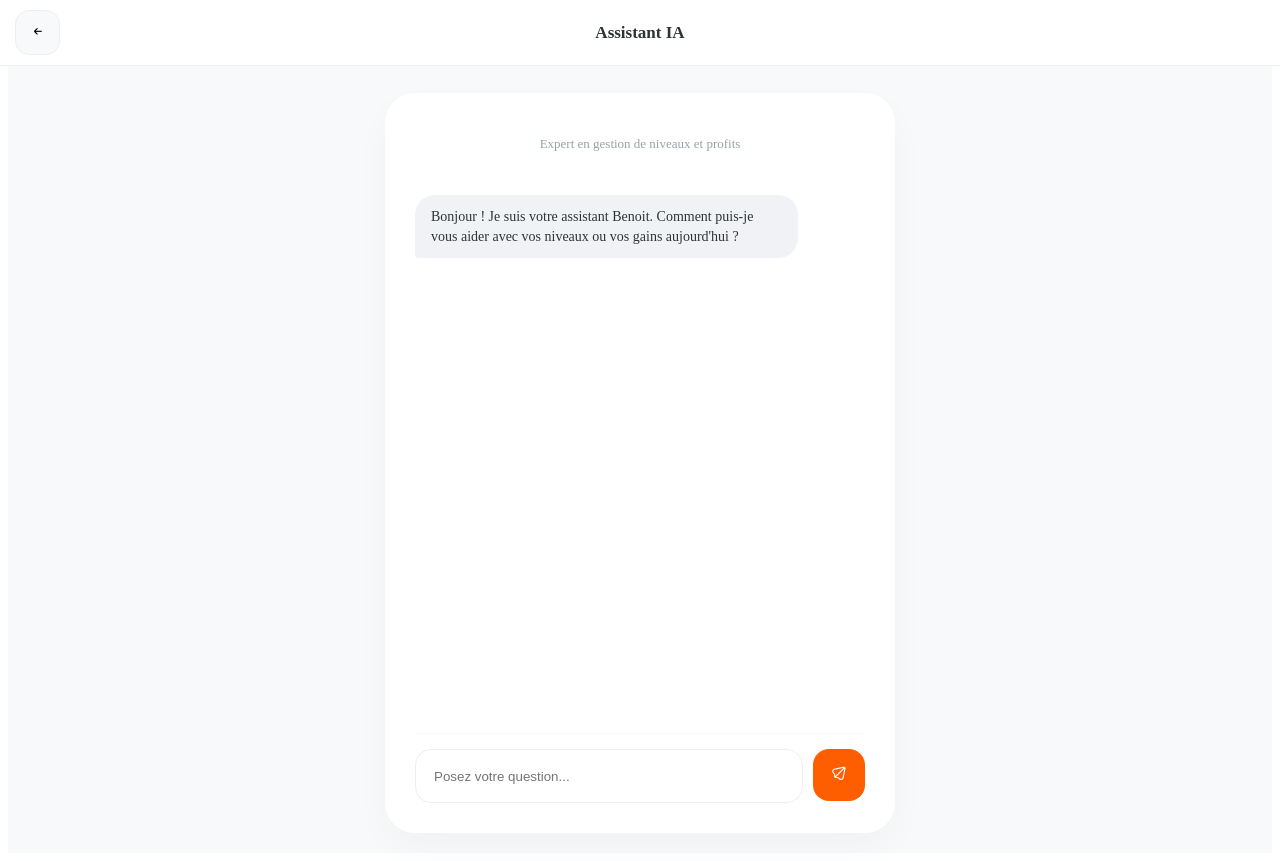
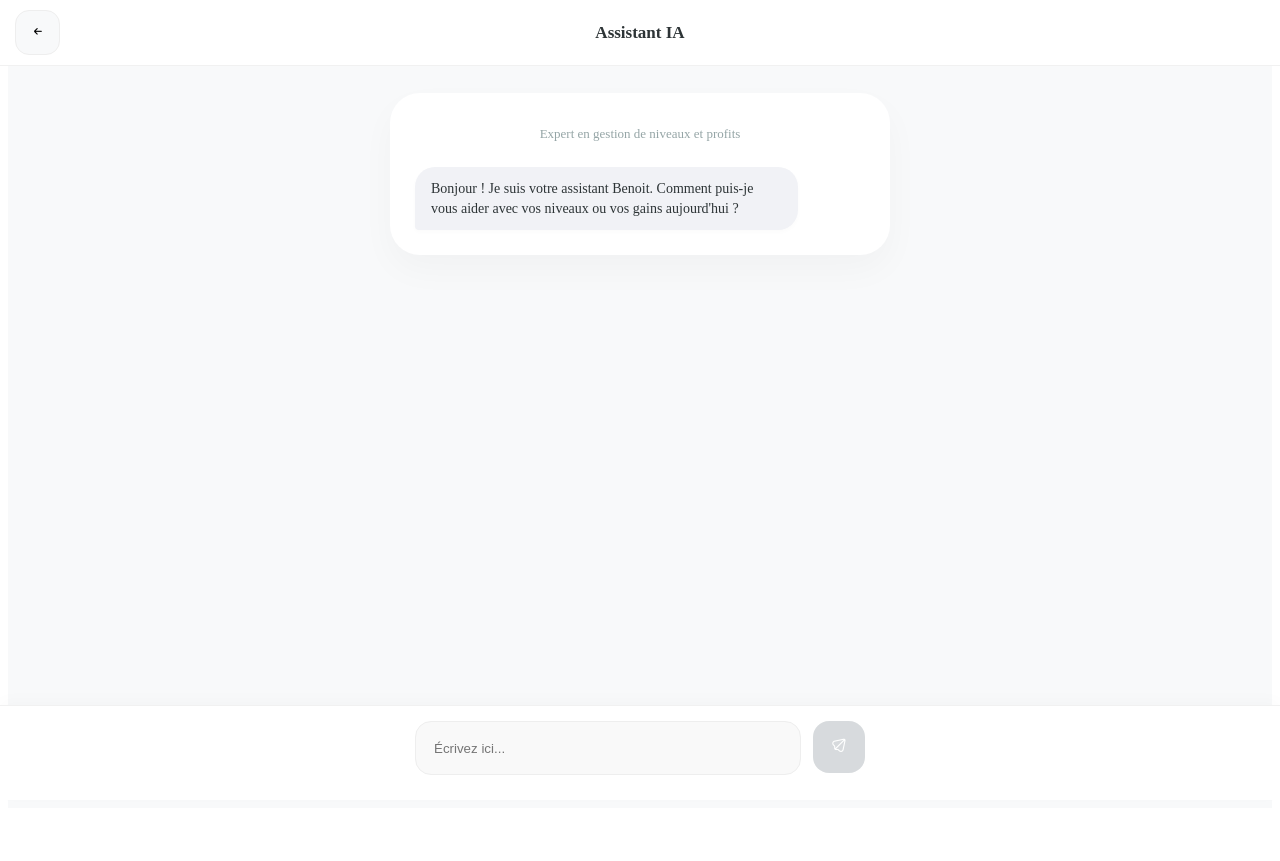
Before and after one commit to luxeshadow/smart_order, a Nuxt app: page /assistance/ai in a window 1280 px wide. After the commit the page ends 816 px from the top, so only its background shows below. Built offline with nearby package versions, Linux system fonts and the light colour scheme; no server answers; some icons are missing; a small style sheet from the web is missing.

Commit message:
feat: add gemini-4

```diff
--- a/app/pages/assistance/ai.vue
+++ b/app/pages/assistance/ai.vue
@@ -1,5 +1,5 @@
 <script setup lang="ts">
-import { ref, nextTick } from 'vue';
+import { ref, nextTick, onMounted } from 'vue';
 import { useRouter } from 'vue-router';
 import { askGemini } from '@/services/gemini/gemini';
 import { AppColor } from '@/core/constants/app_colors';
@@ -20,9 +20,10 @@ const messages = ref<Message[]>([
 
 const scrollToBottom = async () => {
   await nextTick();
-  if (chatContainer.value) {
-    chatContainer.value.scrollTop = chatContainer.value.scrollHeight;
-  }
+  window.scrollTo({
+    top: document.body.scrollHeight,
+    behavior: 'smooth'
+  });
 };
 
 const sendMessage = async () => {
@@ -45,6 +46,10 @@ const sendMessage = async () => {
     await scrollToBottom();
   }
 };
+
+onMounted(() => {
+  scrollToBottom();
+});
 </script>
 
 <template>
@@ -63,11 +68,10 @@ const sendMessage = async () => {
            <div class="logo-container">
              <i class="fi fi-rr-ai-assistant ai-main-icon"></i>
            </div>
-         <!-- <h1 class="title">Gemini IA</h1> -->
            <p class="subtitle">Expert en gestion de niveaux et profits</p>
         </div>
 
-        <div class="chat-box" ref="chatContainer">
+        <div class="chat-box">
           <TransitionGroup name="fade-slide">
             <div v-for="(msg, index) in messages" :key="index" :class="['message-bubble', msg.role]">
               <div class="bubble-content">
@@ -78,7 +82,9 @@ const sendMessage = async () => {
 
           <div v-if="isLoading" class="message-bubble ai">
             <div class="bubble-content timer-hint">
-              L'IA analyse les données...
+              Benoit réfléchit...
+            </div>
+          </div>
         </div>
       </div>
     </div>
@@ -88,14 +94,12 @@ const sendMessage = async () => {
         <input
           v-model="userInput"
           type="text"
-              placeholder="Posez votre question..."
+          placeholder="Écrivez ici..."
           @keyup.enter="sendMessage"
         />
-            <button class="send-btn" :disabled="isLoading" @click="sendMessage">
+        <button class="send-btn" :disabled="isLoading || !userInput.trim()" @click="sendMessage">
           <i class="fi fi-rr-paper-plane"></i>
         </button>
-          </div>
-        </div>
       </div>
     </div>
   </div>
@@ -125,7 +129,6 @@ const sendMessage = async () => {
   align-items: center;
   justify-content: center;
   cursor: pointer;
-  transition: all 0.2s ease;
 }
 
 .app-bar-title {
@@ -138,14 +141,14 @@ const sendMessage = async () => {
 
 .spacer { width: 45px; }
 
-/* --- PAGE & CARD --- */
+/* --- PAGE & LAYOUT --- */
 .ia-page {
   background-color: #f8f9fa;
   min-height: 100vh;
 }
 
 .chat-wrapper {
-  padding: 85px 20px 20px 20px;
+  padding: 85px 15px 110px 15px; /* Padding bas important pour l'input fixe */
   display: flex;
   justify-content: center;
 }
@@ -154,33 +157,24 @@ const sendMessage = async () => {
   width: 100%;
   max-width: 450px;
   background: white;
-  padding: 30px;
+  padding: 25px;
   border-radius: 30px;
   box-shadow: 0 15px 35px rgba(0, 0, 0, 0.03);
-  height: calc(100vh - 120px);
-  display: flex;
-  flex-direction: column;
 }
 
 /* --- CHAT BOX & BUBBLES --- */
-.header-content { text-align: center; margin-bottom: 20px; }
+.header-content { text-align: center; margin-bottom: 25px; }
 .ai-main-icon {
   font-size: 45px;
   color: v-bind('AppColor.primary.base');
 }
-.title { font-size: 20px; font-weight: 800; margin-top: 5px; }
-.subtitle { color: #95a5a6; font-size: 13px; }
+.subtitle { color: #95a5a6; font-size: 13px; margin-top: 8px; }
 
 .chat-box {
-  flex: 1;
-  overflow-y: auto;
-  padding: 10px 0;
   display: flex;
   flex-direction: column;
-  gap: 12px;
-  scrollbar-width: none;
+  gap: 15px;
 }
-.chat-box::-webkit-scrollbar { display: none; }
 
 .message-bubble {
   max-width: 85%;
@@ -192,6 +186,7 @@ const sendMessage = async () => {
   border-radius: 20px;
   font-size: 14px;
   line-height: 1.4;
+  box-shadow: 0 2px 5px rgba(0,0,0,0.02);
 }
 
 .user { align-self: flex-end; }
@@ -208,15 +203,24 @@ const sendMessage = async () => {
   border-bottom-left-radius: 4px;
 }
 
-/* --- INPUT AREA --- */
+/* --- INPUT AREA FIXÉ --- */
 .input-area {
-  padding-top: 15px;
-  border-top: 1px solid #f8f9fa;
+  position: fixed;
+  bottom: 0;
+  left: 0;
+  right: 0;
+  background: white;
+  padding: 15px 20px 25px 20px;
+  border-top: 1px solid #f1f1f1;
+  z-index: 1000;
+  box-shadow: 0 -5px 15px rgba(0,0,0,0.02);
 }
 
 .input-wrapper {
   display: flex;
-  gap: 10px;
+  gap: 12px;
+  max-width: 450px;
+  margin: 0 auto;
 }
 
 input {
@@ -226,12 +230,13 @@ input {
   border-radius: 16px;
   padding: 0 18px;
   outline: none;
+  background: #f9f9f9;
   transition: all 0.2s;
 }
 
 input:focus {
   border-color: v-bind('AppColor.primary.base');
-  background: #fff;
+  background: white;
 }
 
 .send-btn {
@@ -248,8 +253,10 @@ input:focus {
   transition: all 0.2s;
 }
 
-.send-btn:active { transform: scale(0.9); }
-.send-btn:disabled { opacity: 0.5; cursor: not-allowed; }
+.send-btn:disabled {
+  background: #bdc3c7;
+  opacity: 0.6;
+}
 
 /* --- ANIMATIONS --- */
 .timer-hint {
@@ -271,14 +278,13 @@ input:focus {
   transform: translateY(10px);
 }
 
-/* --- RESPONSIVE --- */
 @media (max-width: 600px) {
-  .chat-wrapper { padding: 75px 10px 10px 10px; }
+  .chat-wrapper { padding: 75px 10px 100px 10px; }
   .deposit-card {
-    height: calc(100vh - 90px);
     border-radius: 25px;
     padding: 20px;
     box-shadow: none;
   }
+  .input-area { padding: 10px 15px 25px 15px; }
 }
 </style>
```
Lines whose indentation alone changed are shown as unchanged.
